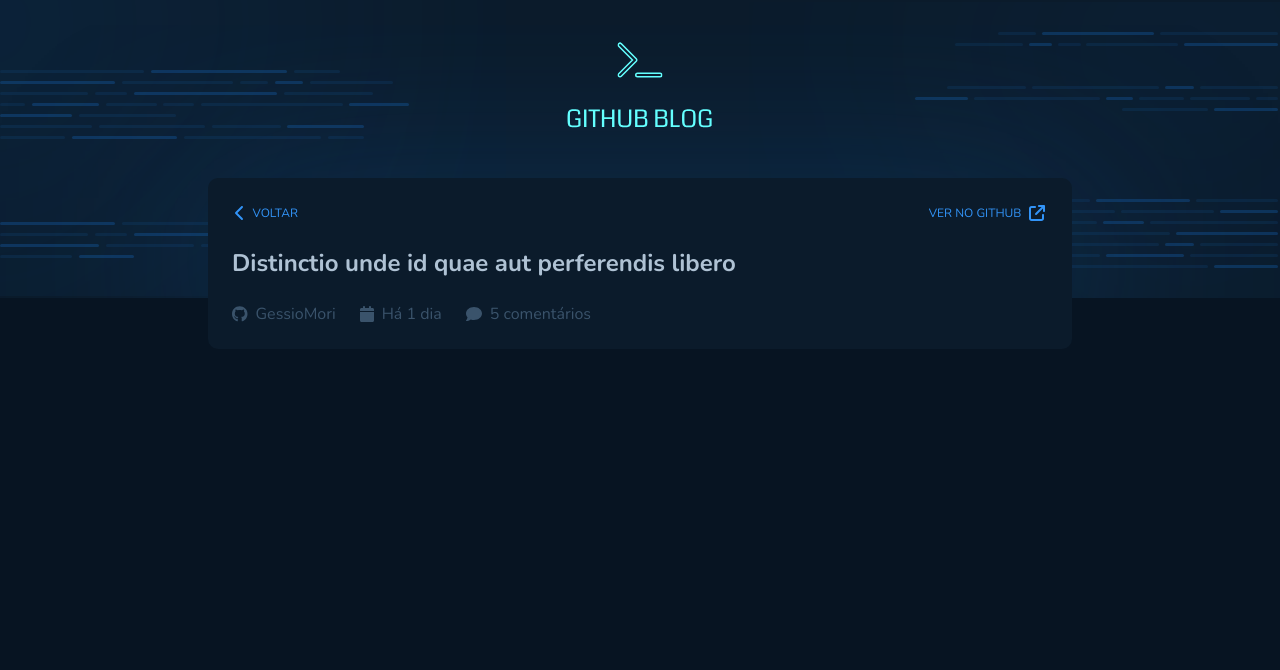
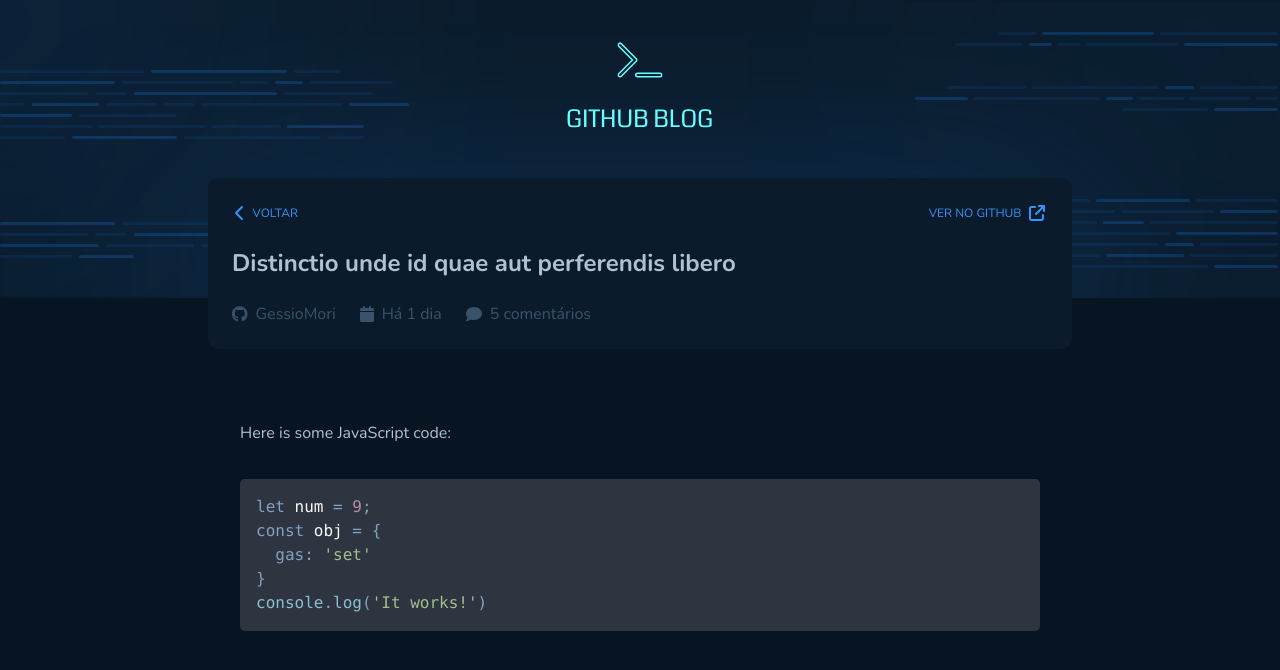
Before and after one commit to GessioMori/gitblog, a React (Vite) app: page /post/1 in a window 1280 px wide. Shown: the top 670 px of the page. Built offline with nearby package versions, Linux system fonts and the light colour scheme; no server answers.

Commit message:
implements post page content, markdown and syntax highlighting

```diff
--- a/package.json
+++ b/package.json
@@ -4,7 +4,7 @@
   "version": "0.0.0",
   "type": "module",
   "scripts": {
-    "dev": "vite",
+    "dev": "vite --host 0.0.0.0",
     "dev:server": "json-server server.json -p 3333 -w -d 500",
     "lint": "eslint src --ext .tsx,.ts",
     "lint:fix": "eslint src --ext .tsx,.ts --fix",
@@ -18,13 +18,16 @@
     "@fortawesome/react-fontawesome": "^0.2.0",
     "react": "^18.2.0",
     "react-dom": "^18.2.0",
+    "react-markdown": "^8.0.3",
     "react-router-dom": "^6.3.0",
+    "react-syntax-highlighter": "^15.5.0",
     "styled-components": "^5.3.5"
   },
   "devDependencies": {
     "@rocketseat/eslint-config": "^1.1.3",
     "@types/react": "^18.0.15",
     "@types/react-dom": "^18.0.6",
+    "@types/react-syntax-highlighter": "^15.5.4",
     "@types/styled-components": "^5.1.25",
     "@vitejs/plugin-react": "^2.0.0",
     "eslint": "^8.21.0",
--- /dev/null
+++ b/src/pages/PostPage/components/PostContent/index.tsx
@@ -0,0 +1,41 @@
+import { Prism as SyntaxHighlighter } from 'react-syntax-highlighter'
+import nord from 'react-syntax-highlighter/dist/esm/styles/prism/nord'
+import { PostContentContainer } from './styles'
+
+interface PostContentProps {
+  content: string
+}
+
+const markdown = `Here is some JavaScript code:
+
+~~~js
+let num = 9;
+const obj = {
+  gas: 'set'
+}
+console.log('It works!')
+~~~
+`
+
+export function PostContent({ content }: PostContentProps) {
+  return (
+    <PostContentContainer
+      components={{
+        code({ node, inline, className, children, ...props }) {
+          const match = /language-(\w+)/.exec(className || '')
+          return !inline && match ? (
+            <SyntaxHighlighter language={match[1]} {...props} style={nord}>
+              {String(children).replace(/\n$/, '')}
+            </SyntaxHighlighter>
+          ) : (
+            <code className={className} {...props}>
+              {children}
+            </code>
+          )
+        },
+      }}
+    >
+      {markdown}
+    </PostContentContainer>
+  )
+}
--- /dev/null
+++ b/src/pages/PostPage/components/PostContent/styles.ts
@@ -0,0 +1,34 @@
+import reactMarkdown from 'react-markdown'
+import styled from 'styled-components'
+
+export const PostContentContainer = styled(reactMarkdown)`
+  max-width: 54rem;
+  margin: 2rem auto;
+
+  display: flex;
+  flex-direction: column;
+  padding: 2.5rem 2rem;
+  gap: 1.5rem;
+
+  text-align: justify;
+  line-height: 160%;
+
+  h1,
+  h2,
+  h3,
+  a {
+    color: ${(props) => props.theme.blue};
+    font-weight: normal;
+    text-decoration: underline;
+  }
+
+  img {
+    max-width: 100%;
+  }
+
+  pre {
+    width: 100%;
+    border-radius: 2px;
+    font-size: 1rem;
+  }
+`
--- a/src/pages/PostPage/index.tsx
+++ b/src/pages/PostPage/index.tsx
@@ -1,8 +1,26 @@
+import { useEffect, useState } from 'react'
 import { useParams } from 'react-router-dom'
+import { PostContent } from './components/PostContent'
 import { PostHeader } from './components/PostHeader'
 
 export function PostPage() {
   const { postId } = useParams()
   console.log(postId)
-  return <PostHeader />
+
+  const [content, setContent] = useState('')
+
+  useEffect(() => {
+    fetch(
+      'https://api.github.com/repos/rocketseat-education/reactjs-github-blog-challenge/issues/1',
+    )
+      .then((response) => response.json())
+      .then((data) => setContent(data.body))
+  }, [])
+
+  return (
+    <>
+      <PostHeader />
+      <PostContent content={content} />
+    </>
+  )
 }
```
Also changed, not shown: 1 other file (tests, documents, lock files or other folders).
